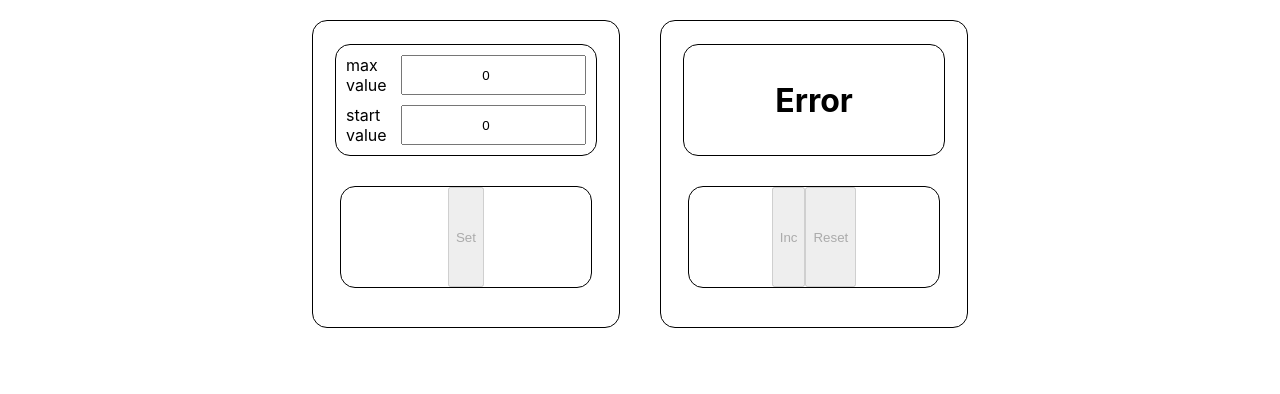
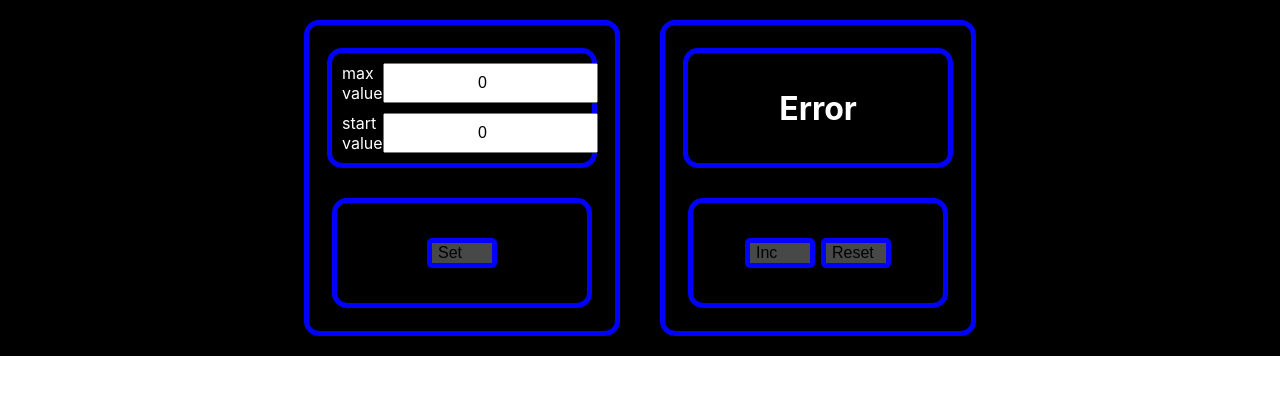
Before and after one commit to PavelSuchkov/counter, a React (Create React App) app: page / in a window 1280 px wide. Shown: the top 394 px of the page. Built offline with nearby package versions, Linux system fonts and the light colour scheme.

Commit message:
minimal layout was refactored

```diff
--- a/src/App.css
+++ b/src/App.css
@@ -2,6 +2,7 @@
     display: flex;
     justify-content: center;
     align-items: flex-end;
+    background-color: black;
 }
 
 .board {
@@ -9,7 +10,7 @@
     flex-direction: column;
     align-items: center;
     padding: 3px;
-    border: 1px solid black;
+    border: 5px solid blue;
     border-radius: 15px;
     margin: 20px;
     width: 300px;
@@ -22,21 +23,35 @@
     flex-direction: column;
     display: flex;
     justify-content: center;
-    border: 1px solid black;
+    border: 5px solid blue;
     border-radius: 15px;
     /*margin: 5px;*/
     margin-top: 20px;
     padding: 5px;
+    color: white;
 }
 .buttons-wrapper {
     display: flex;
     justify-content: center;
-
-    border: 1px solid black;
+    border: 5px solid blue;
     height: 100px;
     width: 250px;
     margin-top: 30px;
     border-radius: 15px;
+}
+
+button {
+    display: flex;
+    align-self: center;
+    align-content: center;
+    margin: 3px;
+    width: 70px;
+    height: 30px;
+    border: 5px solid blue;
+    border-radius: 5px;
+    font-size: medium;
+    /*background-color: gray;*/
+    color: black;
 }
 
 
@@ -55,8 +70,10 @@
 
 h1 {
     text-align: center;
+    color: white;
 }
 
 input {
     text-align: center;
+    font-size: medium;
 }
```
